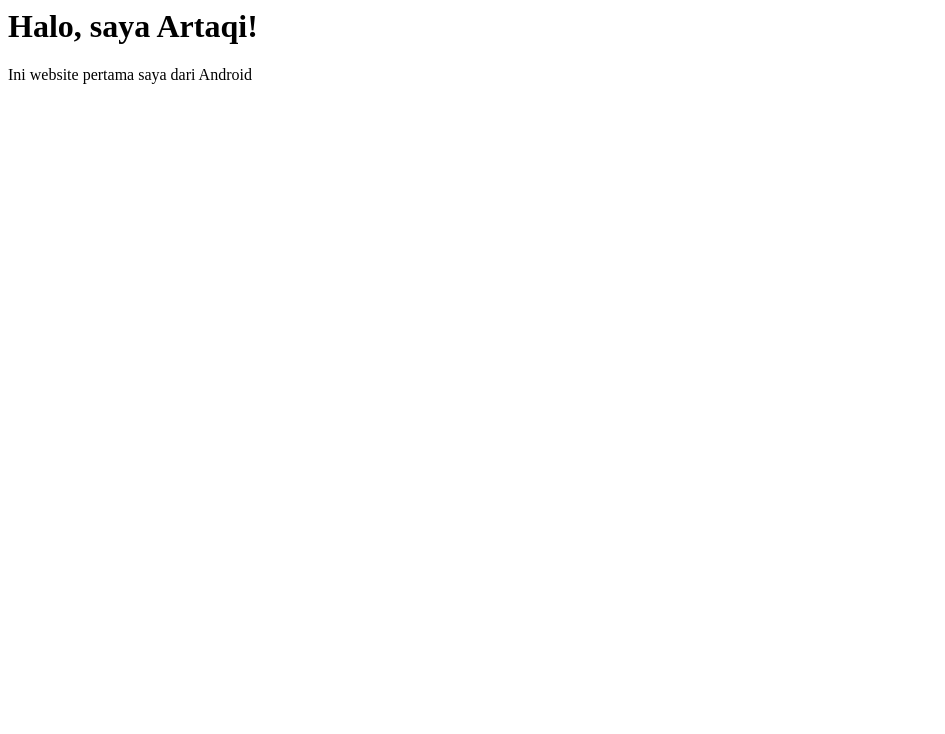
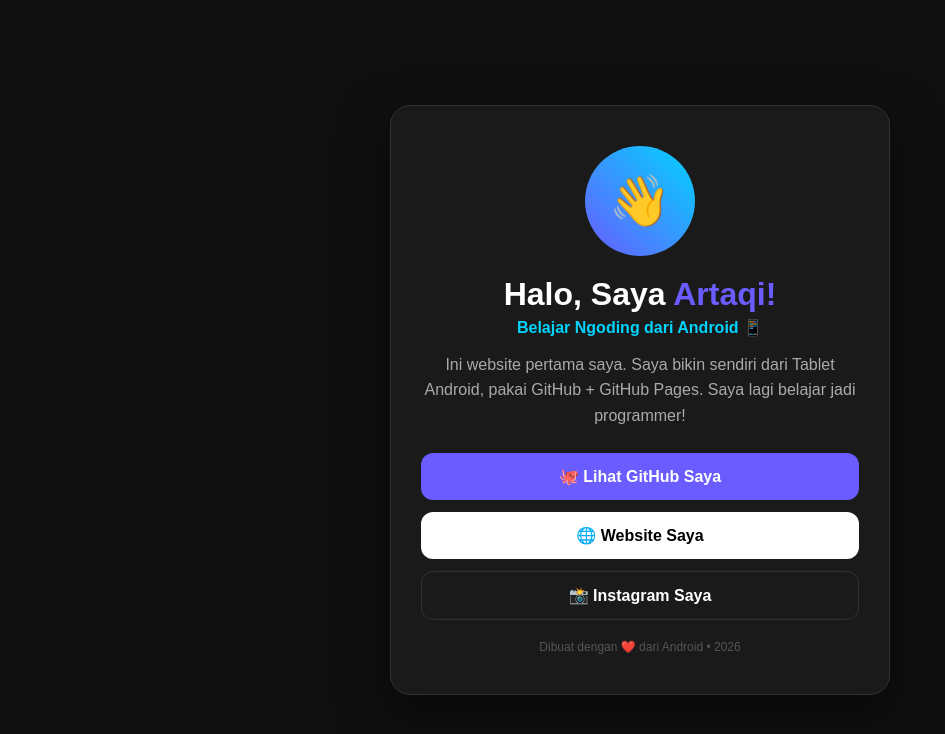
Before and after one commit to artaqi/Belajar-github, a plain HTML site: page index.html in a window 1280 px wide. Shown: the whole page, without its empty margins (0-945 px from the left). Drawn offline with Linux system fonts and the light colour scheme.

Commit message:
update index.html

```diff
--- a/index.html
+++ b/index.html
@@ -1,2 +1,53 @@
-<h1>Halo, saya Artaqi!</h1>
-<p>Ini website pertama saya dari Android</p>
+<!DOCTYPE html>
+<html lang="id">
+<head>
+<meta charset="UTF-8">
+<meta name="viewport" content="width=device-width, initial-scale=1.0">
+<title>Artaqi - Website Pertama Saya</title>
+<style>
+    * { margin: 0; padding: 0; box-sizing: border-box; font-family: sans-serif; }
+  body {
+    background: #0f0f0f; color: white;
+    min-height: 100vh; display: flex;
+    align-items: center; justify-content: center;
+    text-align: center; padding: 20px;
+  }
+  .card {
+    background: #1a1a1a; padding: 40px 30px;
+    border-radius: 20px; max-width: 500px; width: 100%;
+    border: 1px solid #333;
+    box-shadow: 0 20px 50px rgba(0,0,0,0.5);
+  }
+  .foto {
+    width: 110px; height: 110px; border-radius: 50%;
+    background: linear-gradient(45deg, #6a5cff, #00d4ff);
+    display: flex; align-items: center; justify-content: center;
+    font-size: 50px; margin: 0 auto 20px;
+  }
+  h1 { font-size: 32px; margin-bottom: 5px; }
+  h1 span { color: #6a5cff; }
+  .tag { color: #00d4ff; font-weight: bold; margin-bottom: 15px; }
+  p { color: #aaa; line-height: 1.6; margin-bottom: 25px; }
+  .btn {
+    display: block; background: white; color: black;
+    padding: 14px; border-radius: 12px;
+    text-decoration: none; font-weight: bold; margin-bottom: 12px;
+  }
+  .btn-ungu { background: #6a5cff; color: white; }
+  .btn-biru { background: #1a1a1a; color: white; border: 1px solid #333; }
+  .footer { margin-top: 20px; font-size: 12px; color: #555; }
+</style>
+</head>
+<body>
+  <div class="card">
+    <div class="foto">👋</div>
+    <h1>Halo, Saya <span>Artaqi!</span></h1>
+    <div class="tag">Belajar Ngoding dari Android 📱</div>
+    <p>Ini website pertama saya. Saya bikin sendiri dari Tablet Android, pakai GitHub + GitHub Pages. Saya lagi belajar jadi programmer!</p>
+    <a class="btn btn-ungu" href="https://github.com/artaqi">🐙 Lihat GitHub Saya</a>
+    <a class="btn" href="https://artaqi.github.io/Belajar-github/">🌐 Website Saya</a>
+    <a class="btn btn-biru" href="#">📸 Instagram Saya</a>
+    <div class="footer">Dibuat dengan ❤️ dari Android • 2026</div>
+  </div>
+</body>
+</html>
```
